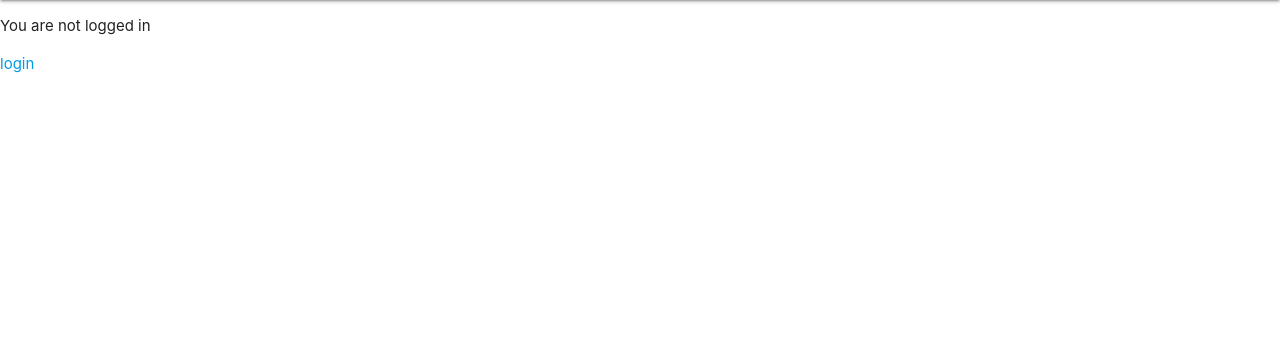
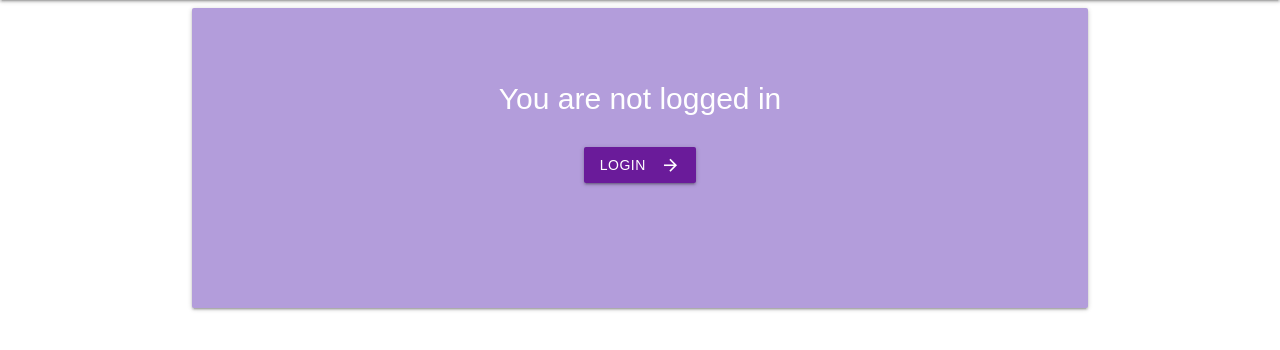
Before and after one commit to yedhink/faq, a Django app: page /hod/1/ in a window 1280 px wide. Shown: the part 64-414 px from the top of the page. Run offline with Django 3.2, Linux system fonts and the light colour scheme; data comes from the database, SQL or seed files in the repository; both versions use the stored data as it was after the commit.

Commit message:
add matreial theme nologin

```diff
--- a/hod/static/hod/style.css
+++ b/hod/static/hod/style.css
@@ -10,3 +10,10 @@
     margin-top:8px;
     margin-left: 30px ;
 }
+.card{
+    min-height: 300px;
+}
+.nologin{
+    font:  2rem sans-serif;
+    padding-top:50px;
+}
--- a/templates/hod.html
+++ b/templates/hod.html
@@ -5,6 +5,8 @@
     <meta http-equiv="X-UA-Compatible" content="IE=edge">
     <title>HOD</title>
     <meta name="viewport" content="width=device-width, initial-scale=1">
+    {% load staticfiles %}
+    <link rel="stylesheet" href="{% static "hod/style.css" %}" />
      <!-- Compiled and minified CSS -->
      <link rel="stylesheet" href="https://cdnjs.cloudflare.com/ajax/libs/materialize/1.0.0/css/materialize.min.css">
      <!--Import Google Icon Font-->
@@ -62,8 +64,23 @@
     </table>
   </div>
 {% else %}
-  <p>You are not logged in</p>
-  <a href="{% url 'login' %}">login</a>
+<div class="container center-align">
+    <div class="row">
+          <div class="card-panel deep-purple lighten-3 card nologin-div">
+            <div class="nologin">
+                <span class="white-text">
+                    You are not logged in
+                </span>
+                <p>
+                    <a class="waves-effect waves-light btn purple darken-3" href="{% url 'login' %}">
+                      <i class="material-icons right">arrow_forward</i>Login</a>
+
+                </p>
+            </div>
+
+          </div>
+      </div>
+</div>
 {% endif %}
 
 
```
Also changed, not shown: db.sqlite3.
